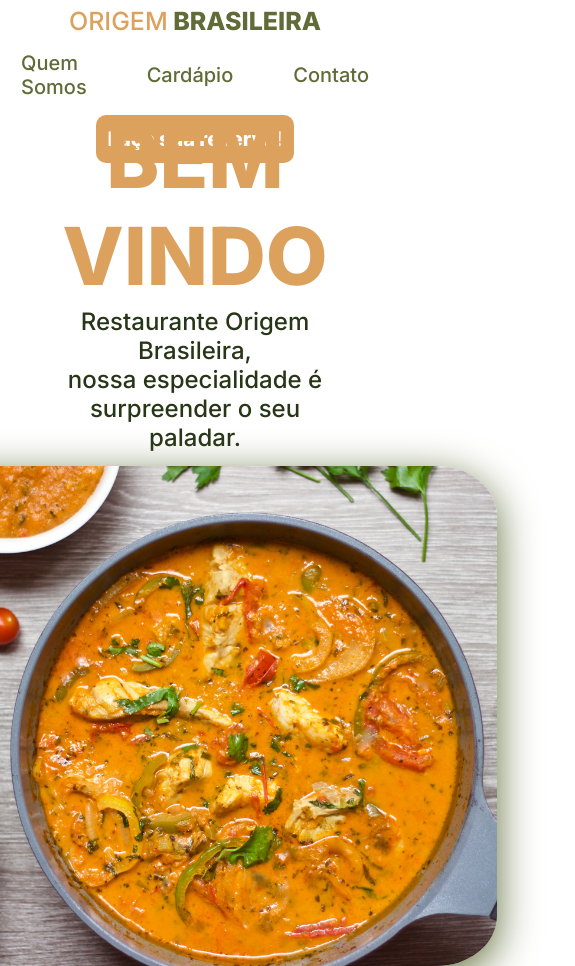
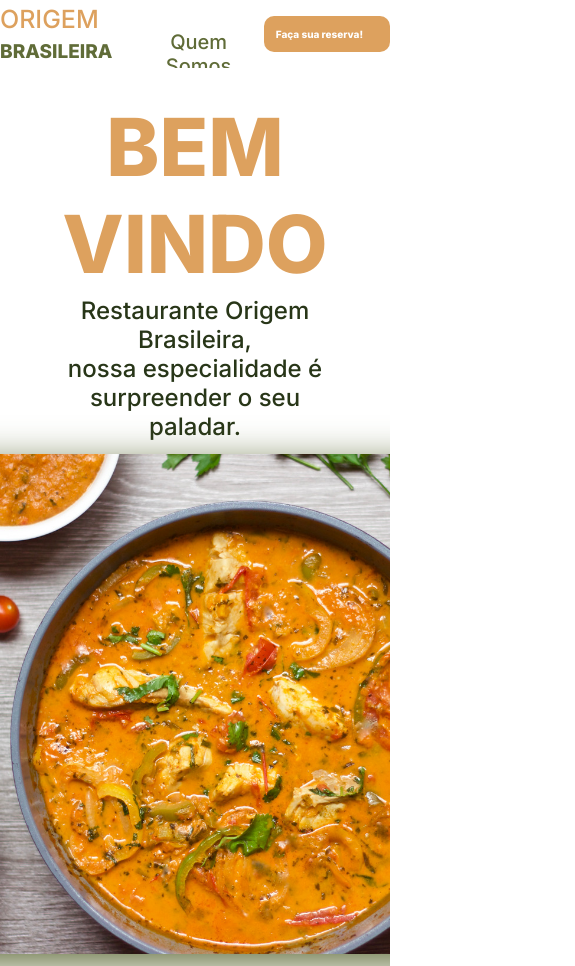
Before and after one commit to poporybr/Trabalho-em-Grupo-M1, a plain HTML site: page index.html in a window 390 px wide. Shown: the top 966 px of the page, 575 px wide, since content can reach past the window. Drawn offline with Linux system fonts and the light colour scheme.

Commit message:
Update styleIndex.css

```diff
--- a/styleIndex.css
+++ b/styleIndex.css
@@ -399,17 +399,39 @@ a:visited {
 
 @media (max-width: 999px) {
 
-    #menu {
-        background-color: white;
-        width: auto;
-        height: 8vh;
+    @media(max-width:800px) {
+    * {
+        overflow-x: hidden;
+    }
+    #menu{
+        padding: 0;
+    }
+    #menu span{
+        font-size: 19px;
+    }
+    #menu h2 {
+        min-width: 210px;
+
+    }
+    #menu ul{
+        width: 210px;
+        font-size: 10px;
+        padding: 0;
         display: flex;
-        flex-direction: column;
-        justify-content: space-evenly;
-        align-items: center;
-        padding: 1.5%;
-        /* +/- 20px*/
+        flex-wrap: wrap;
+        position: relative;
+        text-align: center;
     }
+    #menu ul a{
+        padding: 0;
+    }
+    .btn {
+        font-size: 10px;
+
+        text-align: center;
+        flex-wrap: nowrap;
+        width: 165px;
+        }
 
     .bemvindo {
         width: auto;
```
